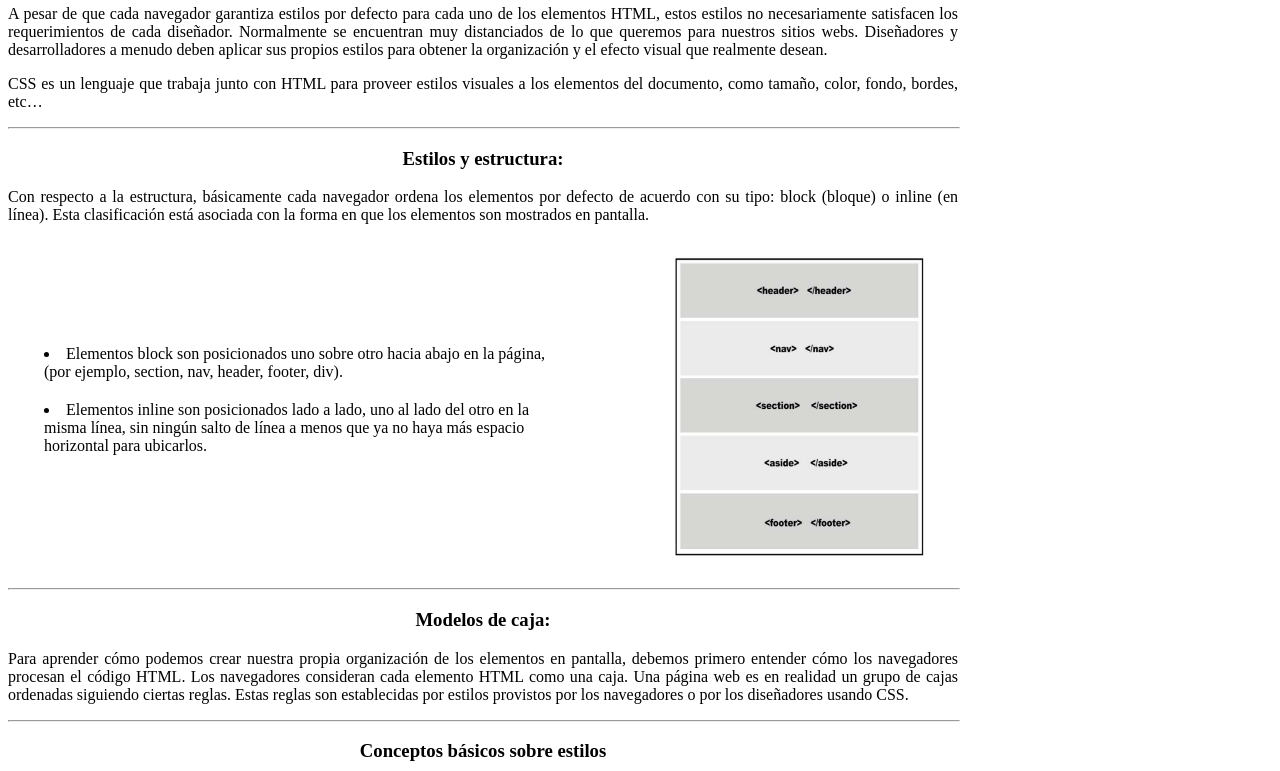
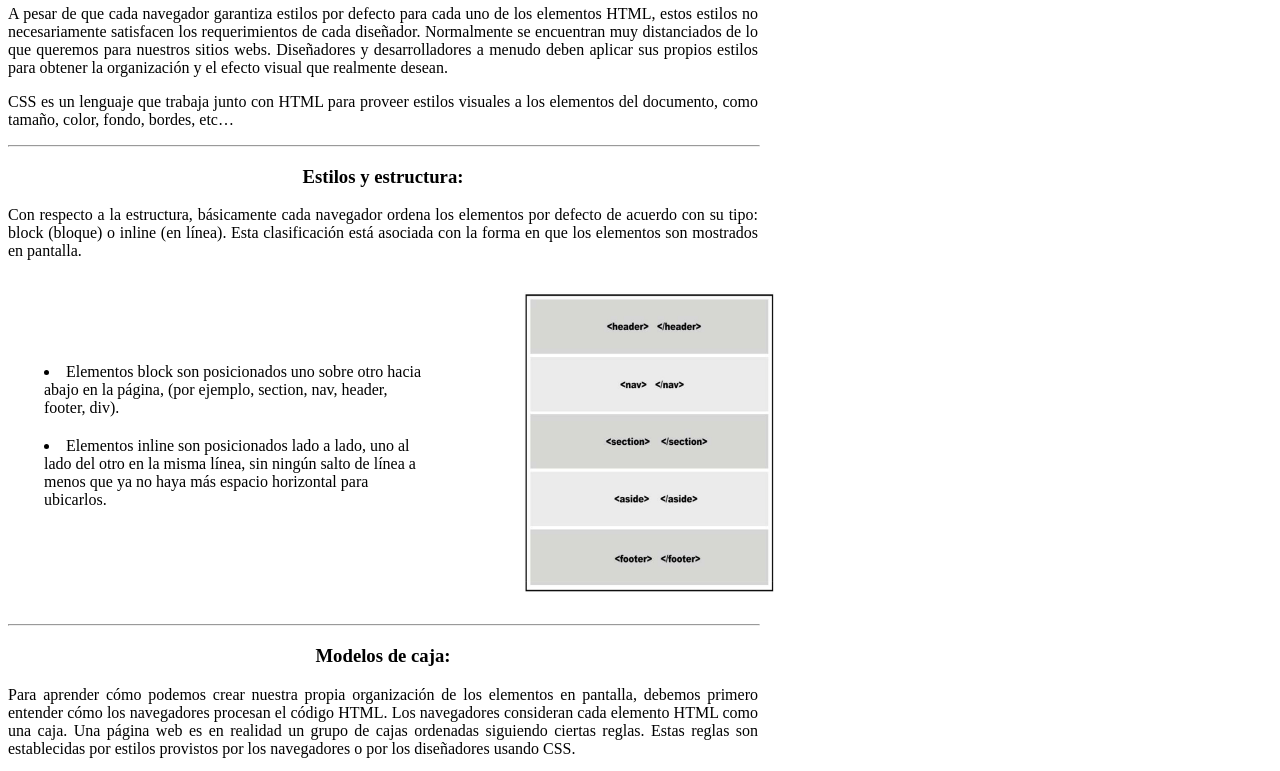
Before and after one commit to levinsonbonilla/DSW-LevinsonBonilla, a plain HTML site: page fase3/paginas/fundamentos_css.html in a window 1280 px wide. Shown: the part 116-887 px from the top of the page. Drawn offline with Linux system fonts and the light colour scheme.

Commit message:
Inclusión de aside

```diff
--- a/assets/style/style.css
+++ b/assets/style/style.css
@@ -64,7 +64,7 @@ a{
 
 
 .content-secondary{
-	width: 900px;
+	width: 750px;
 	display: flex;
     justify-content: space-between;
     align-items: center;
@@ -72,8 +72,17 @@ a{
     margin-right: 1rem;
 }
 
+.content-aside{
+	float: right;
+	margin-top: 10px;
+	overflow: visible;
+	width: 11em;
+    overflow-y: scroll;
+    scroll-behavior: smooth;
+}
+
 .content-primary{
-	width: 950px;
+	width: 750px;
 	min-height: 250px;
 }
 
--- a/fase3/paginas/fundamentos_css.html
+++ b/fase3/paginas/fundamentos_css.html
@@ -10,6 +10,10 @@
 	</head>
 	<body>
 		<div id="menu"></div>
+		<aside class="content-aside" style="height: 1900px;">
+	   		<a class="twitter-timeline" href="https://twitter.com/UniversidadUNAD?ref_src=twsrc%5Etfw">Tweets by UniversidadUNAD</a> <script async src="https://platform.twitter.com/widgets.js" charset="utf-8"></script>
+  		</aside>
+
 		<div class="content-primary">
 
 			<div class="section-all">
```
Also changed, not shown: fase3/index.html (+3 -3 lines), fase3/paginas/autor.html (+3 -0 lines), fase3/paginas/frameworks_css.html (+3 -0 lines), fase3/paginas/multimedia_pagina1.html (+3 -0 lines), fase3/paginas/multimedia_pagina2.html (+3 -1 lines), fase3/paginas/referencias_bibliograficas.html (+3 -0 lines).
